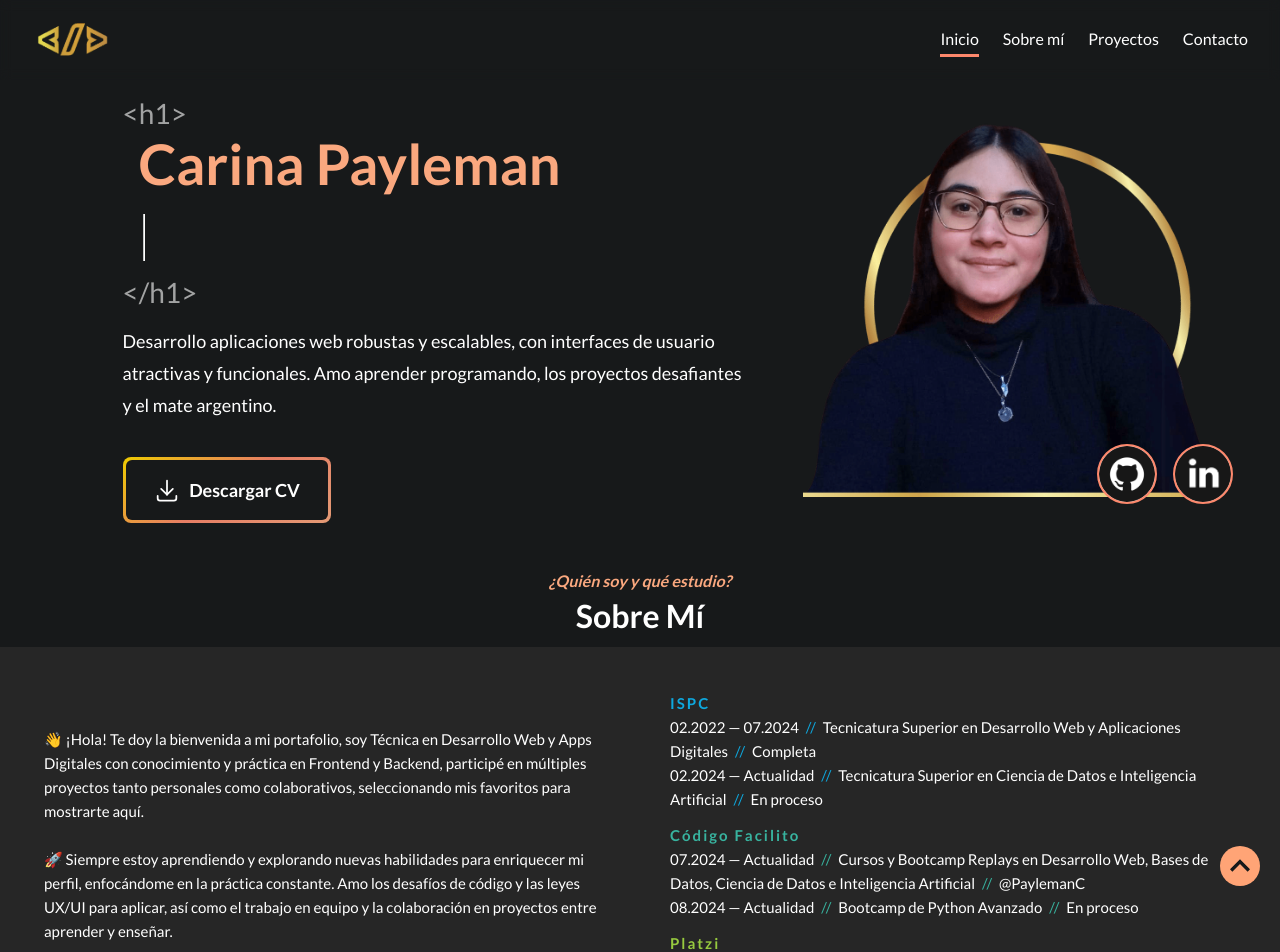
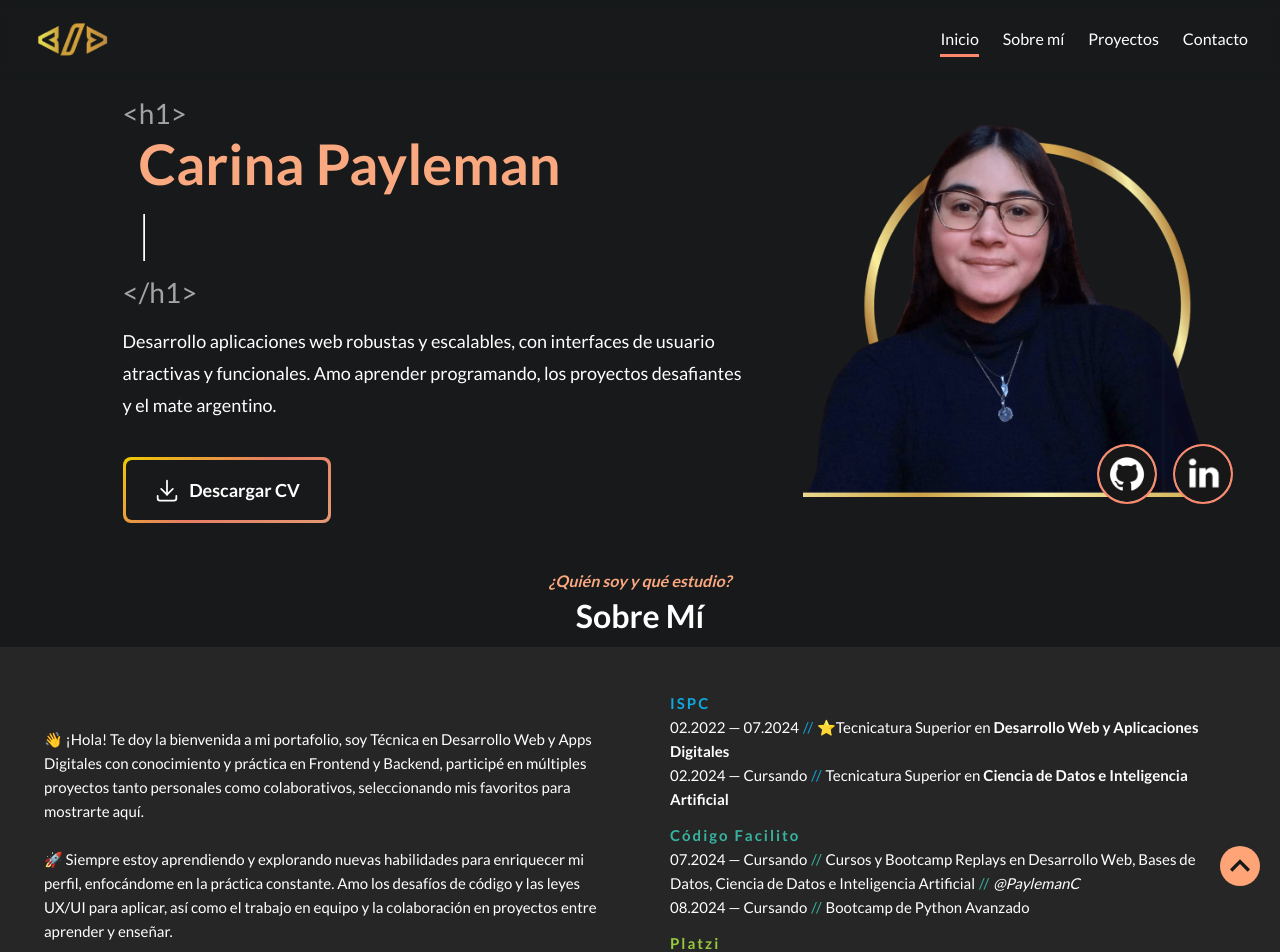
Before and after one commit to PaylemanC/portfolio, an Angular app: page / in a window 1280 px wide. Shown: the top 952 px of the page. Built offline with nearby package versions, Linux system fonts and the light colour scheme.

Commit message:
Cambia propiedad de título de curso y descripción a un innerHTML

```diff
--- a/src/app/components/edu-item/edu-item.component.html
+++ b/src/app/components/edu-item/edu-item.component.html
@@ -1,11 +1,12 @@
 <li class="{{getClass()}}">
   <span class="tittle color">{{education.institute}}</span>
-  <p *ngFor="let course of courses">
-    {{course.date}}
+  <div *ngFor="let course of courses">
+    <p class="content-date">{{course.date}}</p>
     <span class="slash color">//</span>
-    {{course.title}}
+    <p [innerHTML]="course.title" class="content-title"></p>
     <span *ngFor="let description of course.description">
-      <span class="slash color">//</span>  {{description}}
+      <span class="slash color">//</span>
+      <p [innerHTML]="description" class="content-description"></p>
     </span>
-  </p>
+  </div>
 </li>
--- a/src/app/components/edu-item/edu-item.component.scss
+++ b/src/app/components/edu-item/edu-item.component.scss
@@ -7,8 +7,12 @@ $colors: (
   codo-a-codo: #f7b801
 );
 
+div {
+  font-size: 1.5rem;
+}
+
 p {
-  font-size: 1.5rem;
+  display: inline;
 }
 
 .tittle {
--- a/src/assets/data/data.json
+++ b/src/assets/data/data.json
@@ -12,14 +12,14 @@
         {
           "id": 1,
           "date": "02.2022 — 07.2024",
-          "title": "Tecnicatura Superior en Desarrollo Web y Aplicaciones Digitales",
-          "description": ["Completa"]
+          "title": "⭐Tecnicatura Superior en <strong>Desarrollo Web y Aplicaciones Digitales</strong>",
+          "description": []
         },
         {
           "id": 2,
-          "date": "02.2024 — Actualidad",
-          "title": "Tecnicatura Superior en Ciencia de Datos e Inteligencia Artificial",
-          "description": ["En proceso"]
+          "date": "02.2024 — Cursando",
+          "title": "Tecnicatura Superior en <strong>Ciencia de Datos e Inteligencia Artificial</strong>",
+          "description": []
         }
       ]
     },
@@ -29,15 +29,15 @@
       "courses": [
         {
           "id": 1,
-          "date": "07.2024 — Actualidad",
+          "date": "07.2024 — Cursando",
           "title": "Cursos y Bootcamp Replays en Desarrollo Web, Bases de Datos, Ciencia de Datos e Inteligencia Artificial",
-          "description": ["@PaylemanC"]
+          "description": ["<em>@PaylemanC</em>"]
         },
         {
           "id": 2,
-          "date": "08.2024 — Actualidad",
+          "date": "08.2024 — Cursando",
           "title": "Bootcamp de Python Avanzado",
-          "description": ["En proceso"]
+          "description": []
         }
       ]
     },
@@ -47,9 +47,9 @@
       "courses": [
         {
           "id": 1,
-          "date": "11.2022 — Actualidad",
+          "date": "11.2022 — Cursando",
           "title": "Escuela de Desarrollo Web, UX/UI, Habilidades Blandas y English Academy",
-          "description": ["@PaylemanC"]
+          "description": ["<em>@PaylemanC</em>"]
         }
       ]
     },
```
